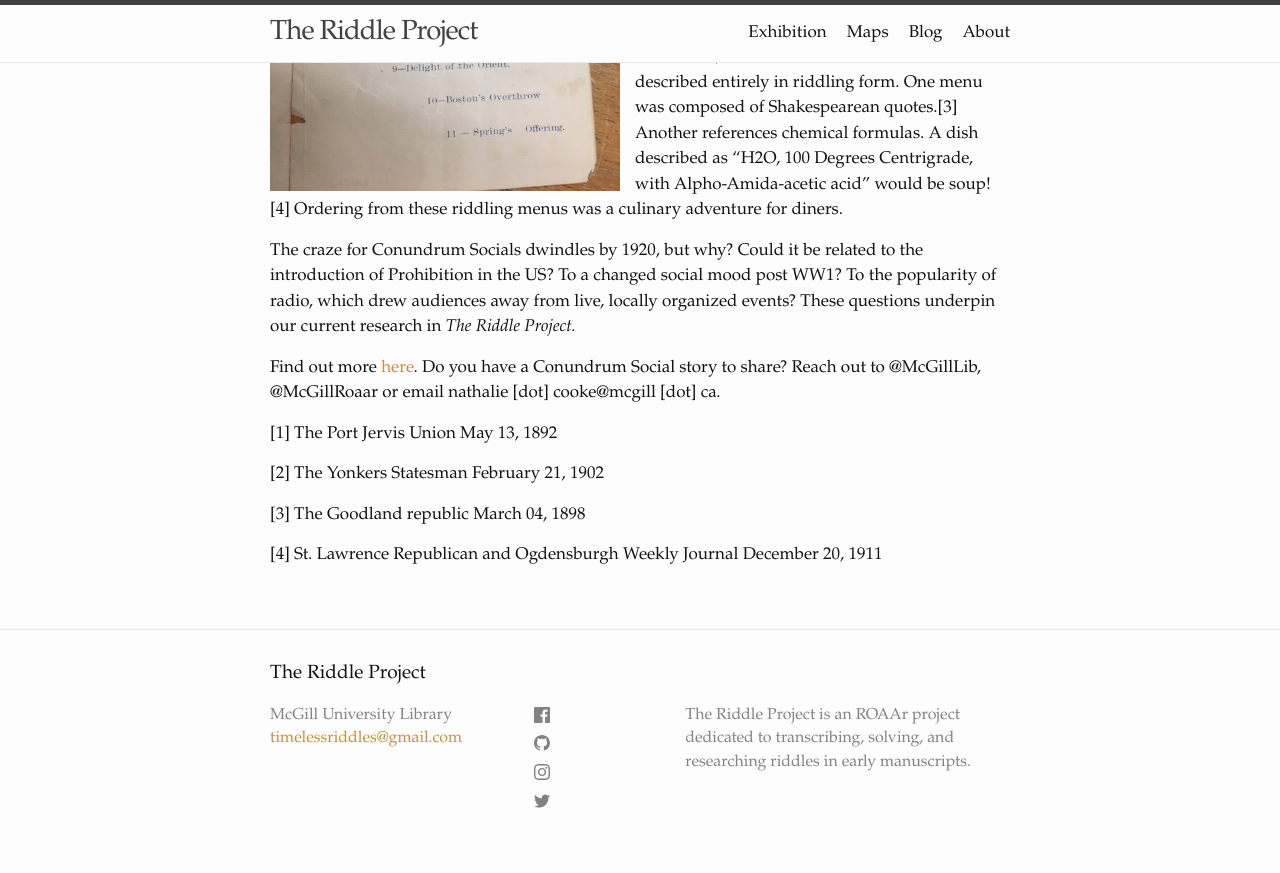
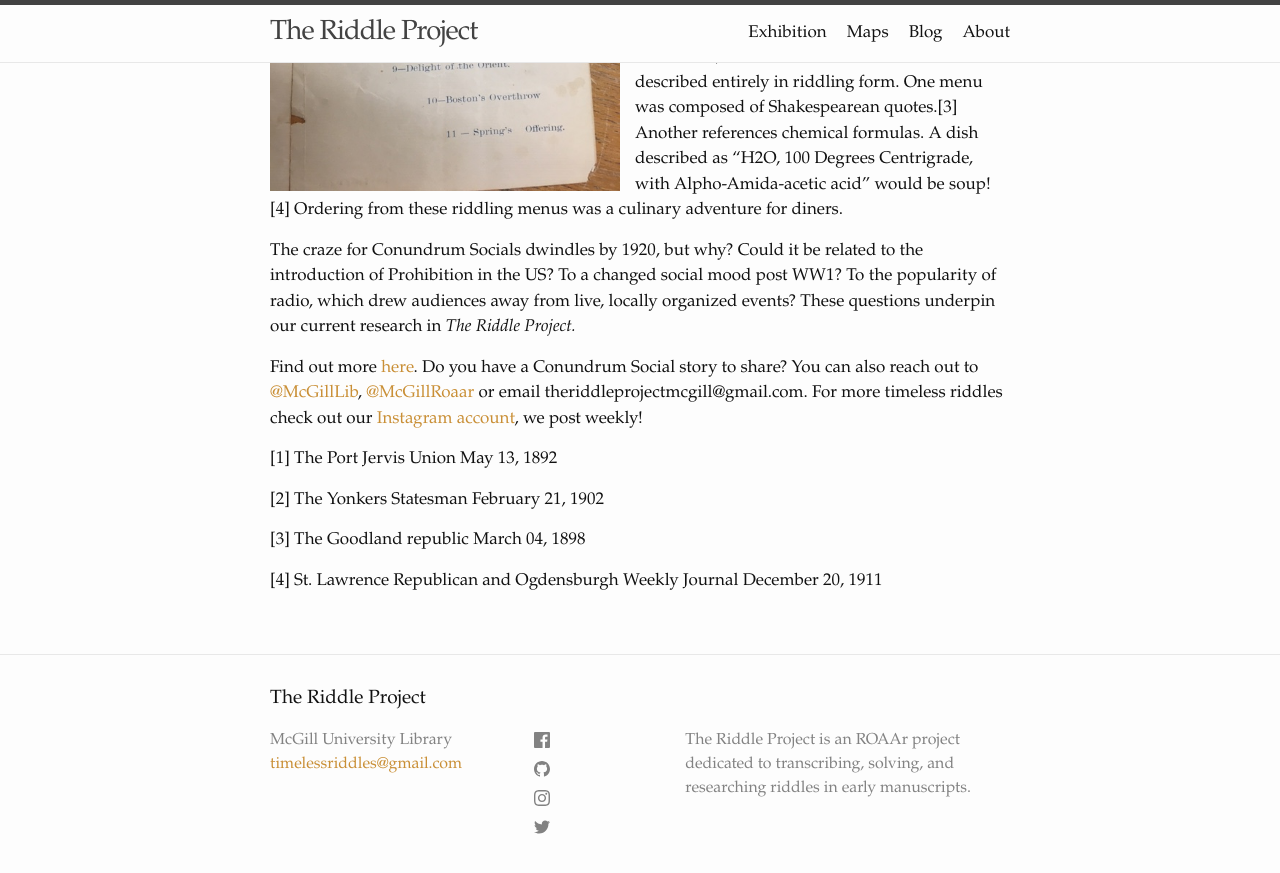
Before and after one commit to riddleproject/riddleproject.github.io, a Jekyll site: the page built from _posts/2020-03-03-fundraising.md, in a window 1280 px wide and 900 px high, scrolled down 598 px. Shown: the top 873 px of the window. Built offline with Jekyll 4.4.1, drawn with Linux system fonts in a browser that asks for light colours.

Commit message:
Update 2020-03-03-fundraising.md

```diff
--- a/_posts/2020-03-03-fundraising.md
+++ b/_posts/2020-03-03-fundraising.md
@@ -20,7 +20,7 @@ Conundrum Socials were fun, flexible and very functional as fundraising events.
 
 The craze for Conundrum Socials dwindles by 1920, but why? Could it be related to the introduction of Prohibition in the US? To a changed social mood post WW1? To the popularity of radio, which drew audiences away from live, locally organized events? These questions underpin our current research in *The Riddle Project.*
 
-Find out more [here](https://riddleproject.github.io/). Do you have a Conundrum Social story to share? Reach out to @McGillLib, @McGillRoaar or email nathalie [dot] cooke@mcgill [dot] ca.
+Find out more [here](https://riddleproject.github.io/). Do you have a Conundrum Social story to share? You can also reach out to [@McGillLib](https://twitter.com/McGillLib), [@McGillRoaar](https://twitter.com/McGill_ROAAr) or email theriddleprojectmcgill@gmail.com. For more timeless riddles check out our [Instagram account](https://www.instagram.com/riddles_in_time/?hl=en), we post weekly!
 
 [1] The Port Jervis Union May 13, 1892
 
```
